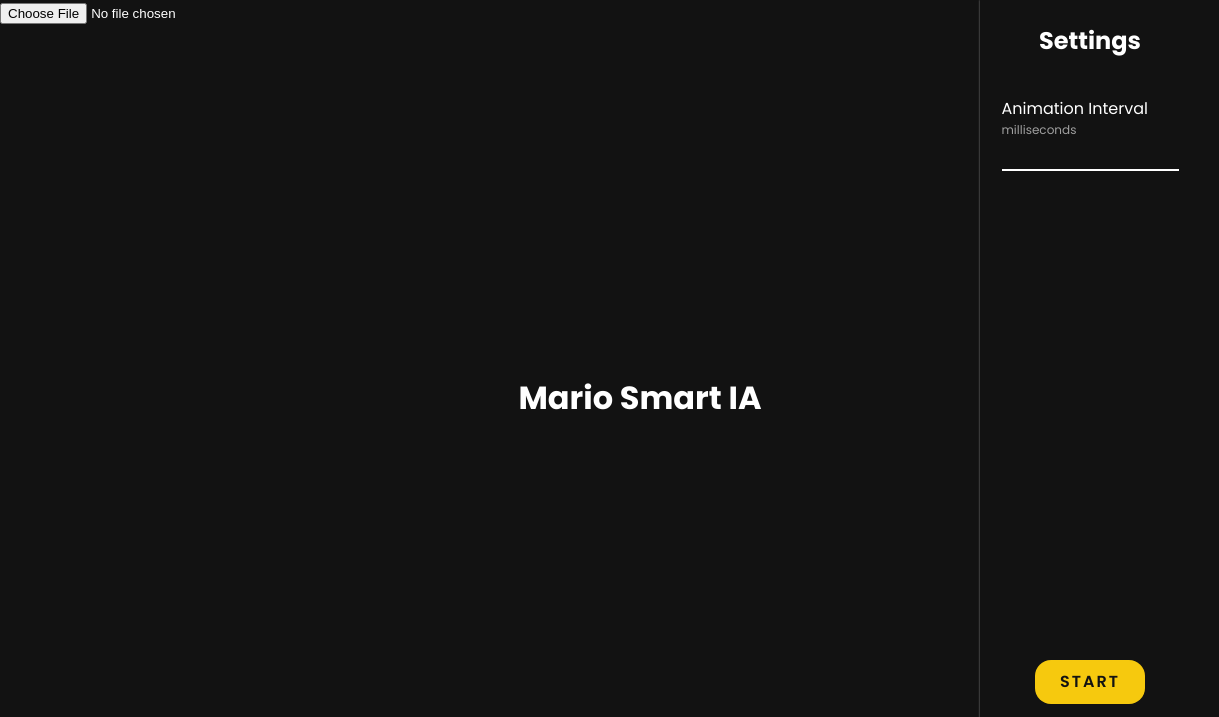
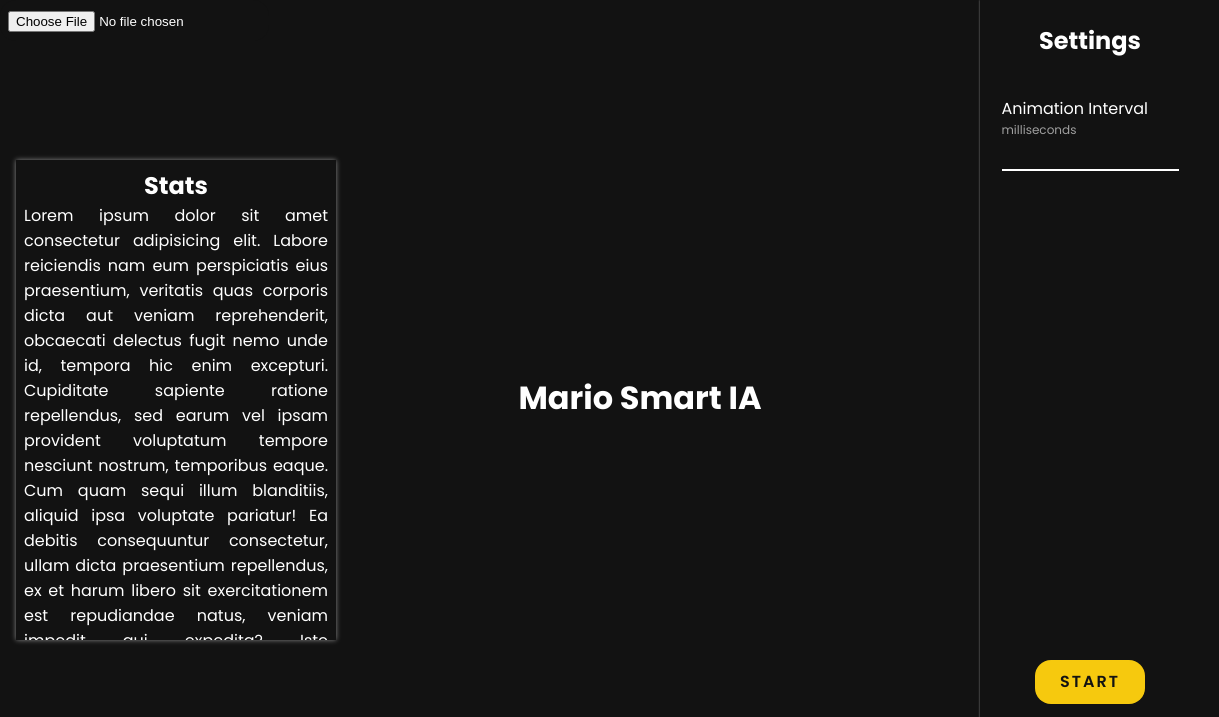
Before and after one commit to MavelSterling/Mario_Smart_IA, a website built with Vite: page index.html in a window 1280 px wide. Shown: the top 717 px of the page, 0-1219 px from the left. Built offline with nearby package versions, Linux system fonts and the light colour scheme.

Commit message:
fix: unconsistent reloading and working on stats feature

```diff
--- a/index.html
+++ b/index.html
@@ -9,6 +9,21 @@
   <body class="open">
     <div class="input__container">
       <input type="file" name="inputFile" id="inputFile" />
+    </div>
+    <div class="stats__layout">
+      <div class="stats__container">
+        <h2>Stats</h2>
+        <div class="stats">
+          Lorem ipsum dolor sit amet consectetur adipisicing elit. Labore reiciendis nam eum perspiciatis eius praesentium, veritatis quas corporis dicta aut
+          veniam reprehenderit, obcaecati delectus fugit nemo unde id, tempora hic enim excepturi. Cupiditate sapiente ratione repellendus, sed earum vel ipsam
+          provident voluptatum tempore nesciunt nostrum, temporibus eaque. Cum quam sequi illum blanditiis, aliquid ipsa voluptate pariatur! Ea debitis
+          consequuntur consectetur, ullam dicta praesentium repellendus, ex et harum libero sit exercitationem est repudiandae natus, veniam impedit qui
+          expedita? Iste assumenda expedita quod! Odio illum hic quo temporibus earum dicta in, tenetur harum, praesentium rem repudiandae vero rerum,
+          reiciendis accusantium veniam eligendi. Lorem ipsum dolor sit amet consectetur adipisicing elit. Quam, velit libero repellat eius architecto, unde
+          dolore inventore asperiores sint aliquam quidem! Id quo dignissimos exercitationem, voluptas vel maiores accusantium, tempora suscipit odio porro
+          dolor nulla alias, est numquam vero. Laborum saepe reiciendis facere in minus a nihil ipsa cupiditate nulla.
+        </div>
+      </div>
     </div>
     <div id="app">
       <h1 class="app__title">Mario Smart IA</h1>
--- a/src/classes/Matrix.ts
+++ b/src/classes/Matrix.ts
@@ -55,7 +55,10 @@
       img.src = `/${OBJECTS.PLAYER}.png`;
     }
     nextMarioElement.replaceWith(img);
+    Matrix.updateGameStats();
   }
+
+  private static updateGameStats() {}
 
   static findPlayer(): Coordinate {
     let playerPosition: Coordinate;
--- a/src/main.ts
+++ b/src/main.ts
@@ -6,7 +6,7 @@
 let INTERVAL_ID: number | undefined;
 let bfs: Node[] = [];
 
-const reloadGame = (): void => {
+const reloadGame = (sameGame: boolean = true): void => {
   if (!Matrix.matrix.length) return;
   clearInterval(INTERVAL_ID);
   Mario.reset();
@@ -14,8 +14,8 @@
   bfs = [];
   const initAnimationButton = document.querySelector(".init__game") as HTMLButtonElement;
   initAnimationButton.removeAttribute("disabled");
-  new Matrix(MATRIX);
-  main();
+  sameGame && new Matrix(MATRIX);
+  sameGame && main();
 };
 
 const MAIN_GAME =
@@ -24,7 +24,7 @@
 document.getElementById("inputFile")!.addEventListener("change", function () {
   var fr = new FileReader();
   fr.onload = function () {
-    reloadGame();
+    reloadGame(false);
     console.log("result", fr.result);
     new Matrix(fr.result as string);
     MATRIX = fr.result as string;
@@ -151,4 +151,4 @@
 });
 
 const reloadButton = document.querySelector(".sidebar-reload-button") as HTMLButtonElement;
-reloadButton.addEventListener("click", reloadGame);
+reloadButton.addEventListener("click", () => reloadGame());
--- a/src/style.css
+++ b/src/style.css
@@ -39,6 +39,45 @@
   position: fixed;
   top: 0;
   left: 0;
+  z-index: 99;
+  background-color: #121212;
+  padding: 0.5rem;
+  border-radius: 1rem;
+}
+
+.stats__layout {
+  position: fixed;
+  top: 0;
+  left: 0;
+  bottom: 0;
+  padding: 1rem;
+  display: flex;
+  align-items: center;
+  justify-content: center;
+}
+
+.stats__container {
+  padding: 0.5rem 0.5rem;
+  max-width: 20rem;
+  max-height: 30rem;
+  overflow-y: auto;
+  background-color: #121212;
+  box-shadow: 0px 0px 5px rgba(255, 255, 255, 0.5);
+  text-align: justify;
+}
+
+.stats__container > h2 {
+  text-align: center;
+}
+
+.stats__container::-webkit-scrollbar {
+  background-color: #121212;
+  width: 0.5rem;
+}
+
+.stats__container::-webkit-scrollbar-thumb {
+  background-color: #f6c90e;
+  border-radius: 20px;
 }
 
 .app {
```
